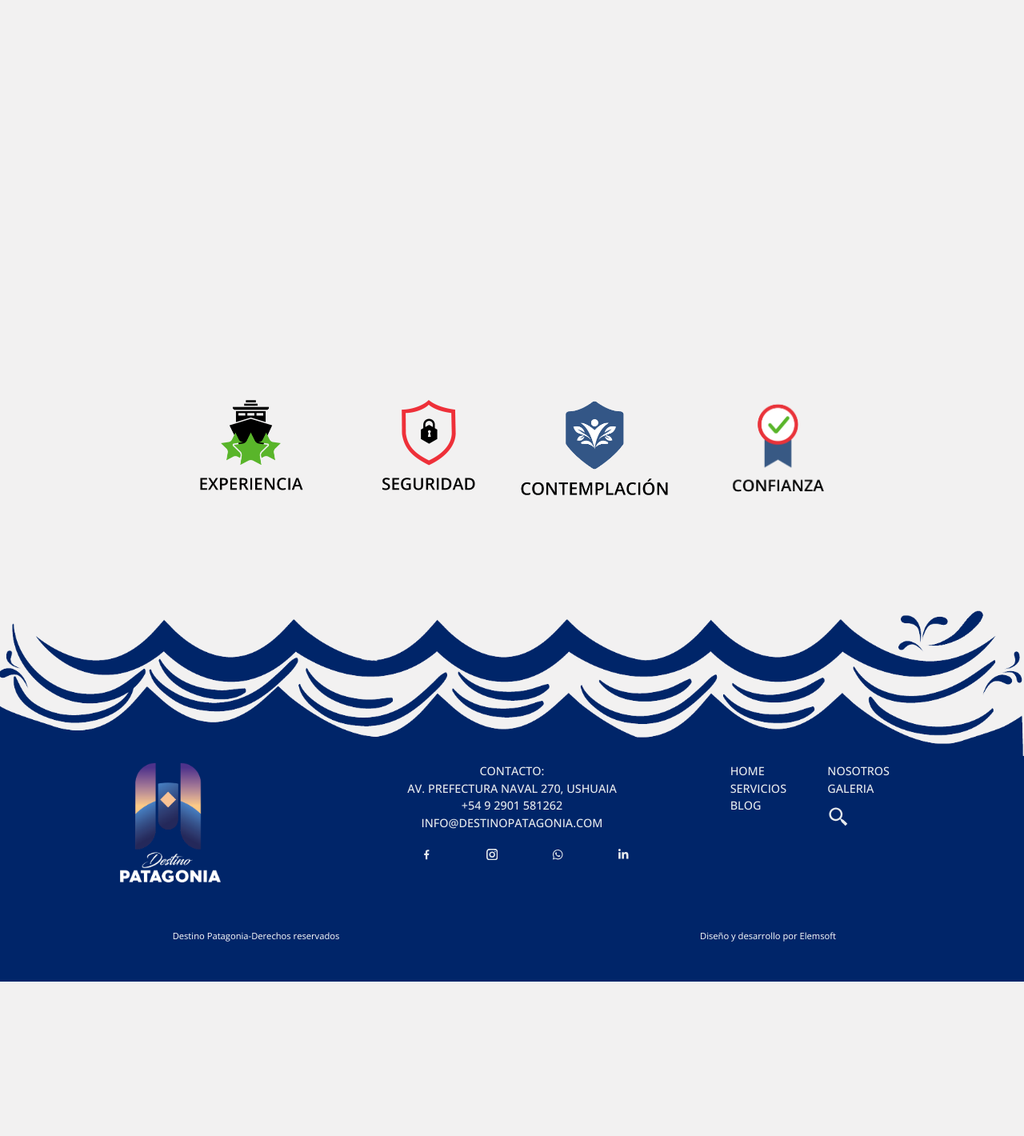
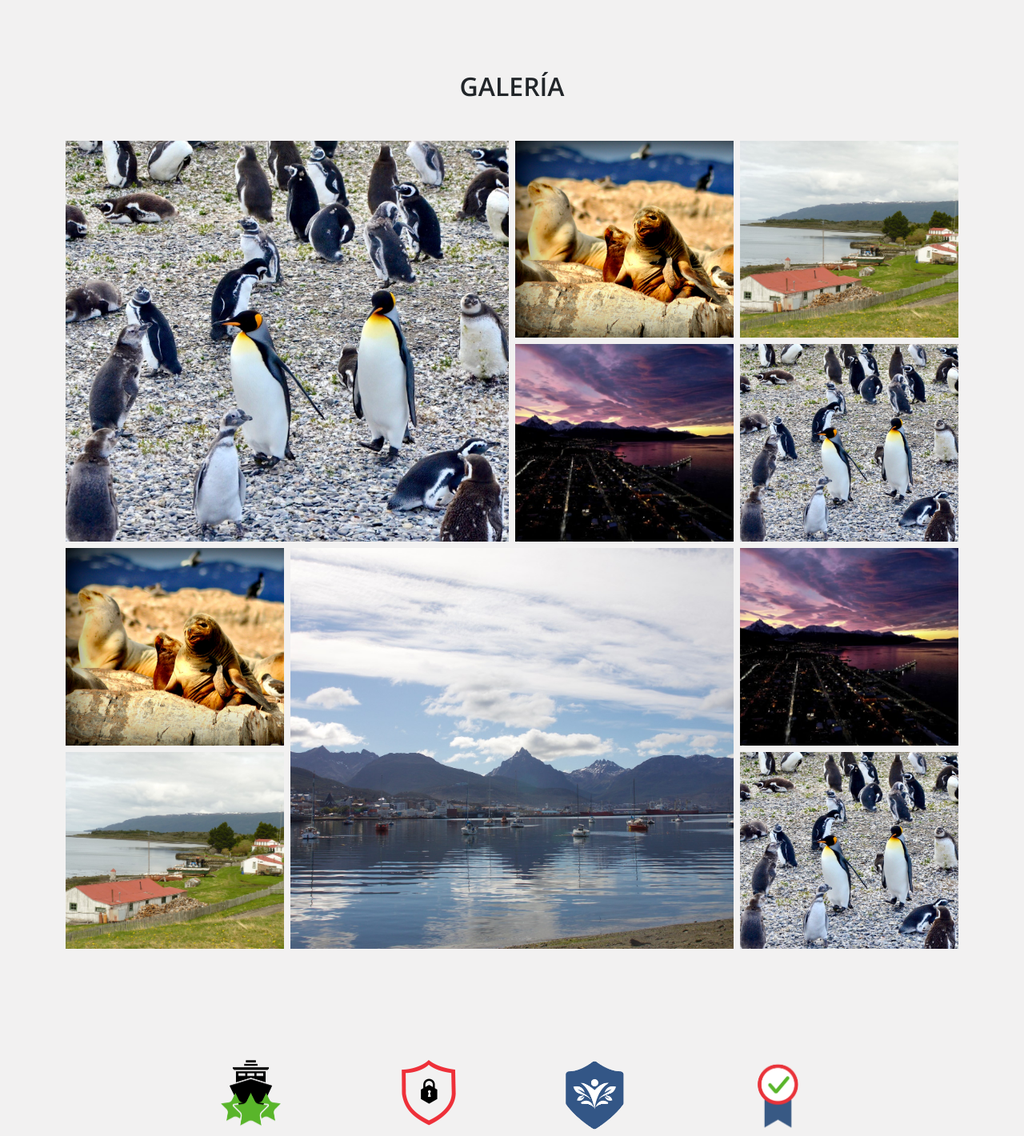
Before and after one commit to Florsala/DestinoP, a React (Create React App) app: page /galeria in a window 1280 px wide. Shown: the part 858-2278 px from the top of the page at 80% size. Before the commit the page ends 2085 px from the top, so only its background shows below. Built offline with nearby package versions, Linux system fonts and the light colour scheme; a web font is replaced by a local one.

Commit message:
gris created in gallery page

```diff
--- a/src/components/Galeria.jsx
+++ b/src/components/Galeria.jsx
@@ -1,16 +1,24 @@
-import React from 'react';
-import '../styles/Galeria.css'
+import React from "react";
+import "../styles/Galeria.css";
+import "../styles/Medias.css";
 
 import monta from "../assets/monta.png";
-import ushuaia from '../assets/ush-am.jpg';
+import ushuaia from "../assets/ush-am.jpg";
+import harberton from "../assets/harberton.jpg";
+import lobos from "../assets/lobos.jpg";
+import ush from "../assets/ush-am.jpg";
+import paisaje from "../assets/paisaje.jpg";
 
 
+
+import { Col, Container, Row } from "react-bootstrap";
+
+import pinguinos from "../assets/pinguinos.jpg";
 
 const Galeria = () => {
   return (
     <div>
-
-<div>
+      <div>
         <img
           className="headerImg"
           style={{ filter: "brightness(0.9)" }}
@@ -20,20 +28,69 @@ const Galeria = () => {
         <img className="headerImg2" src={monta} alt="mount" />
 
         <div className="headerTitle_galeria  container-md">
-          <h2 className="text-uppercase display-2" style={{fontWeight:'600'}}>
-           Ushuaia
-
+          <h2
+            className="text-uppercase display-2"
+            style={{ fontWeight: "600" }}
+          >
+            Ushuaia
           </h2>
           <h4>en fotos</h4>
         </div>
       </div>
+
+      <div className="galeria_title">
+        <h2>Galería</h2>
+      </div>
+
+      <Container className="grid_galeria">
+        <img
+          style={{ width: "100%", height: "100%" }}
+          className="img1"
+          src={pinguinos}
+          alt=""
+
+        />
+        <img className="img2" src={lobos} alt="" />
+        <img className="img3" src={harberton} alt="" />
+        <img className="img4" src={ush} alt="" />
+        <img className="img5" src={pinguinos} alt="" />
+
+
+        <img className="img6" src={lobos} alt="" />
+        <img className="img7" src={harberton} alt="" />
+        <img
+          style={{ width: "100%", height: "100%" }}
+          className="img8"
+          src={paisaje}
+          alt=""
+        />
+        <img className="img9" src={ush} alt="" />
+        <img className="img10" src={pinguinos} alt="" />
+      </Container>
+
+
+
+
+    {/*   <Container>
+      <Row>
+        <Col xs={12} md={8}>
+        <img style={{width:'25rem', height:'15.625rem', objectFit:'cover'}} src={pinguinos} alt="" /></Col>
+      </Row>
+      <Row>
+      <Col><img style={{width:'12.5rem', height:'15.625rem', objectFit:'cover'}} src={pinguinos} alt="" /></Col>
+
+        <Col><img style={{width:'12.5rem', height:'15.625rem', objectFit:'cover'}} src={pinguinos} alt="" /></Col>
+        <Col><img style={{width:'12.5rem', height:'15.625rem', objectFit:'cover'}} src={pinguinos} alt="" /></Col>
+        <Col><img style={{width:'12.5rem', height:'15.625rem', objectFit:'cover'}} src={pinguinos} alt="" /></Col>
+      </Row>
+    </Container> */}
 
 
 
 
 
     </div>
-  )
-}
+  );
+};
 
-export default Galeria
+export default Galeria;
--- a/src/styles/Galeria.css
+++ b/src/styles/Galeria.css
@@ -7,3 +7,92 @@
     width: 28rem;
     text-align: center;
 }
+
+
+/* Grid */
+
+.grid_galeria{
+    display: grid;
+    grid-template-rows: repeat(4,1fr) ;
+    grid-template-columns: repeat(4,1fr);
+    gap: 0.5rem;
+
+
+}
+
+.grid_galeria img {
+
+   width: 100%;
+    height: 100%;
+    object-fit: cover;
+    cursor: pointer;
+    transition: all 350ms ease;
+}
+
+.grid_galeria img:hover{
+    filter: opacity(.8);
+}
+
+
+
+.img1{
+    grid-row: 1/3;
+    grid-column: 1/3;
+}
+
+.img2{
+    grid-row: 1/2;
+    grid-column: 3/4;
+}
+
+.img3{
+    grid-row: 1/2;
+    grid-column: 4/5;
+}
+
+.img4{
+    grid-row: 2/3;
+    grid-column: 3/4;
+}
+
+.img5{
+    grid-row: 2/3;
+    grid-column: 4/5;
+}
+
+
+.img6{
+    grid-row: 3/4;
+    grid-column: 1/2;
+}
+
+.img7{
+    grid-row: 4/5;
+    grid-column: 1/2;
+}
+
+.img8{
+    grid-row: 3/5;
+    grid-column: 2/4;
+}
+
+.img9{
+    grid-row: 3/4;
+    grid-column: 4/5;
+}
+
+.img10{
+    grid-row: 4/5;
+    grid-column: 4/5;
+}
+
+.galeria_title{
+    margin-top: -17rem;
+    text-transform: uppercase;
+    margin-bottom: 3rem;
+}
+
+.galeria_title h2{
+    font-weight: 600;
+
+}
--- a/src/styles/Medias.css
+++ b/src/styles/Medias.css
@@ -5,17 +5,18 @@
 
 } */
 
-@media (min-width: 1200px){
+@media (min-width: 1200px) {
   .navbar-expand-lg .navbar-toggler {
     display: none;
   }
 }
 
-@media only screen and (max-width: 1078px){
-  html,body{
+@media only screen and (max-width: 1078px) {
+  html,
+  body {
     font-size: 14px;
   }
-  .navbar-nav{
+  .navbar-nav {
     font-size: 0.8rem;
   }
 
@@ -24,71 +25,79 @@
     font-size: 1rem;
   }
 
-.btn-nav{
+  .btn-nav {
     font-size: 0.7rem;
   }
 }
-@media only screen and (max-width: 991px){
-
-   .nav-link{
+@media only screen and (max-width: 991px) {
+  .nav-link {
     font-size: 1.3rem;
     padding: 1rem;
   }
 
-  html,body{
+  html,
+  body {
     font-size: 13px;
   }
 
-
-
-  .navbar-collapse{
+  .navbar-collapse {
     background: #f8f9fa;
     height: 100vh;
     padding: 2.5rem;
     margin-top: 3rem;
   }
 
-
-
-.navicons{
+  .navicons {
     justify-content: center;
     margin-top: 2rem;
   }
 
-.navicons li{
+  .navicons li {
     padding: 0.6rem;
     font-size: 1.5rem;
   }
 
-.flecha1, .flecha2{
+  .flecha1,
+  .flecha2 {
     height: 7.3rem;
+  }
+
+  .grid_galeria {
+    grid-template-rows: repeat(8, 1fr);
+    grid-template-columns: repeat(2, 1fr);
+  }
+  .img2 {
+    grid-row: 3/4;
+    grid-column: 1/2;
+  }
+
+  .img3{
+    grid-row: 3/4;
+    grid-column: 2/3;
 }
 }
 
 @media only screen and (max-width: 768px) {
-
-  .headerTitle{
+  .headerTitle {
     transform: translate(0px, -46rem);
   }
-  html,body{
+  html,
+  body {
     font-size: 12px;
   }
-
-
 }
 
 @media only screen and (max-width: 590px) {
-  html,body{
+  html,
+  body {
     font-size: 10px;
   }
 
-  .flecha1, .flecha2{
+  .flecha1,
+  .flecha2 {
     height: 5.3rem;
   }
-
-
 }
-
 
 /* @media only screen and (max-width: 450px) {
   html,body{
```
Also changed, not shown: src/assets/paisaje.jpg (added). Lines whose indentation alone changed are shown as unchanged.
